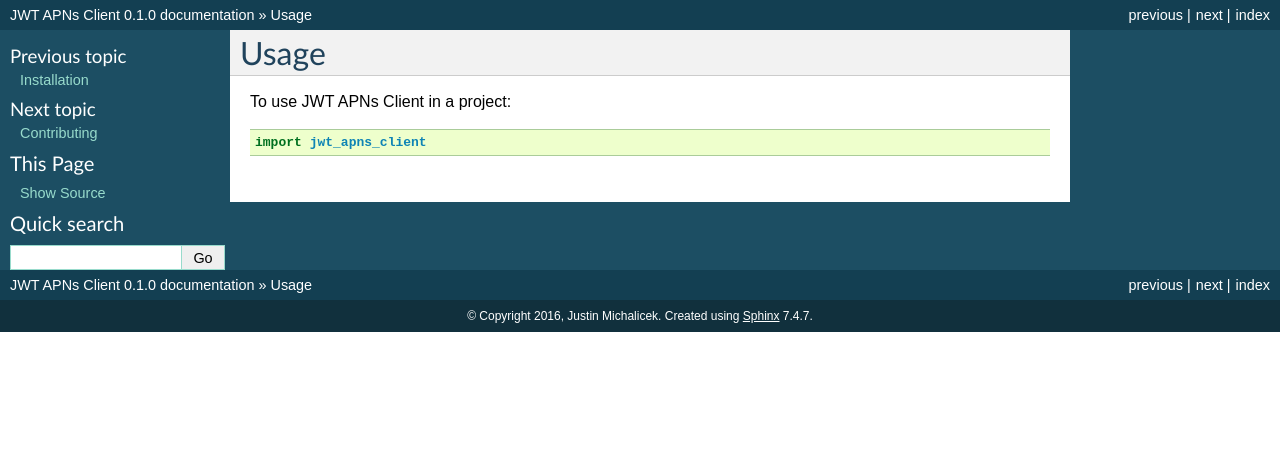
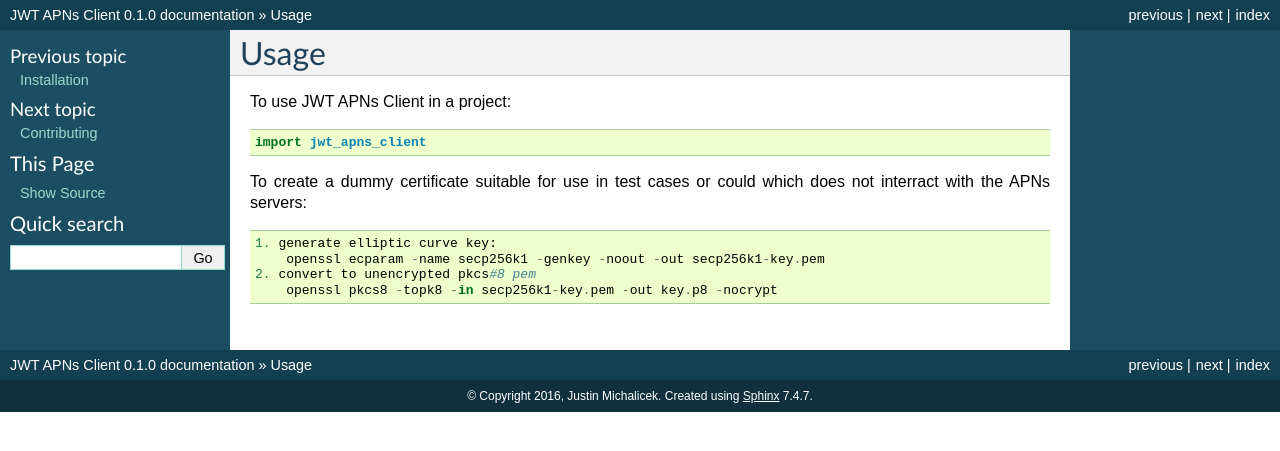
Before and after one commit to Mobelux/jwt_apns_client, a Sphinx documentation site: the page built from docs/usage.rst, in a window 1280 px wide. Shown: the top 451 px of the page. Built offline with Sphinx 7.4.7, drawn with Linux system fonts in a browser that asks for light colours; pages that are not in the unit, such as notebooks, are missing from menus.

Commit message:
document generating dummy keys with openssl

```diff
--- a/docs/usage.rst
+++ b/docs/usage.rst
@@ -5,3 +5,11 @@ Usage
 To use JWT APNs Client in a project::
 
     import jwt_apns_client
+
+
+To create a dummy certificate suitable for use in test cases or could which does not interract with the APNs servers::
+
+    1. generate elliptic curve key:
+        openssl ecparam -name secp256k1 -genkey -noout -out secp256k1-key.pem
+    2. convert to unencrypted pkcs#8 pem
+        openssl pkcs8 -topk8 -in secp256k1-key.pem -out key.p8 -nocrypt
```
